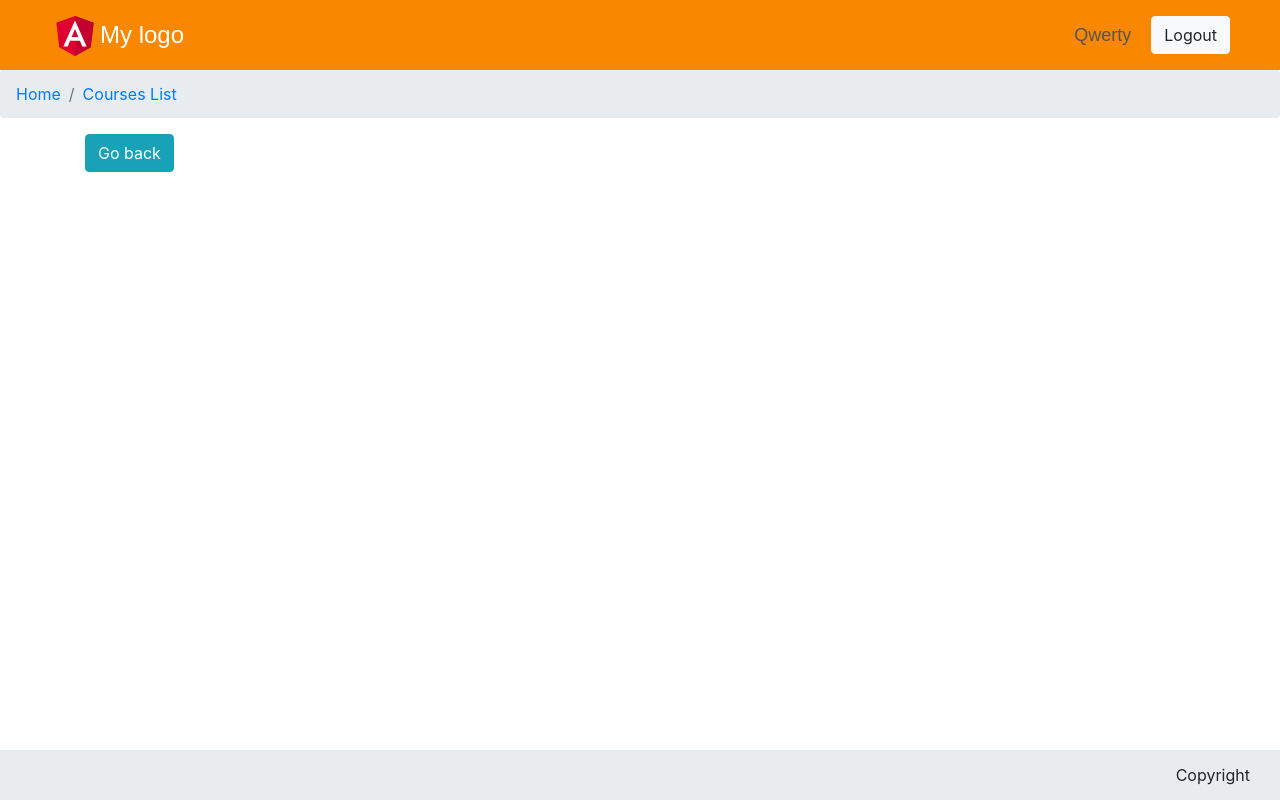
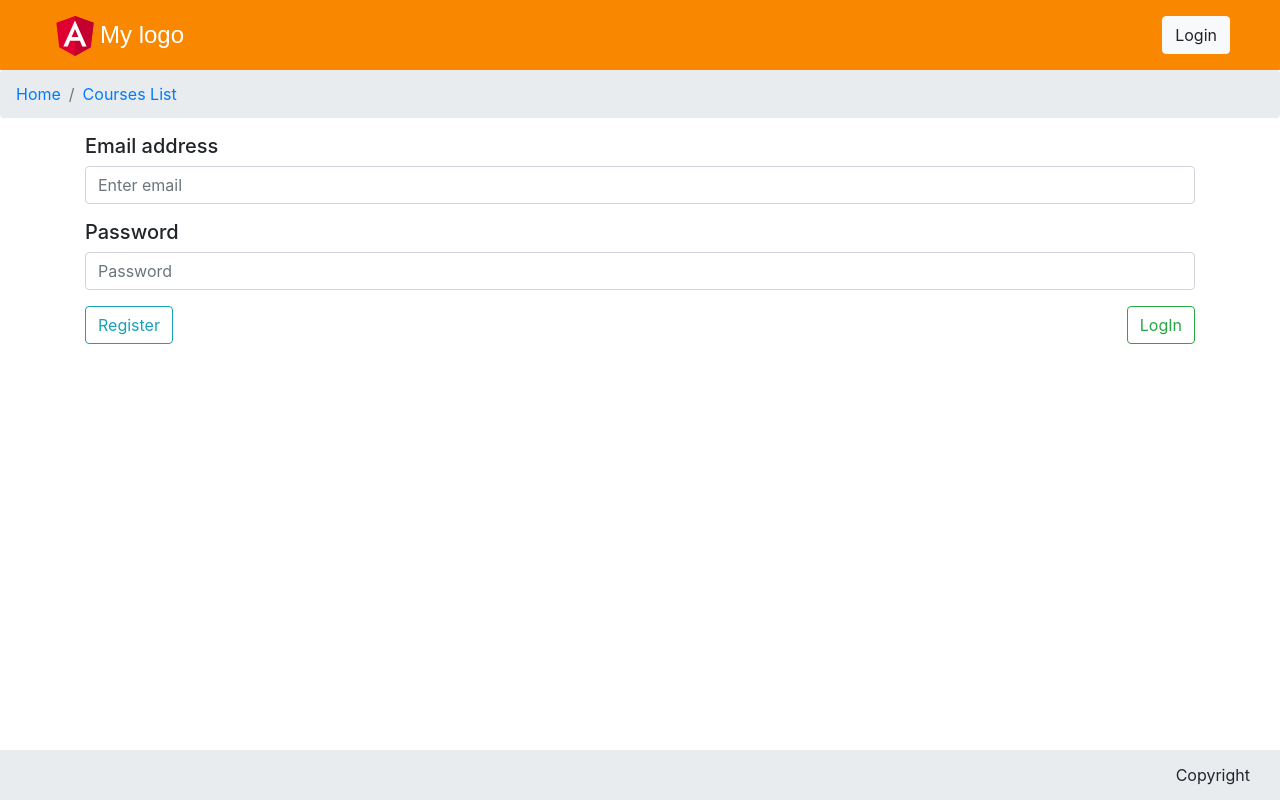
Before and after one commit to Sambl4/Angular_2018Q2, an Angular app: page /authorization in a window 1280 px wide. Built offline with nearby package versions, Linux system fonts and the light colour scheme.

Commit message:
(feat): implement auth service

```diff
--- a/src/app/authorization/authorization.module.ts
+++ b/src/app/authorization/authorization.module.ts
@@ -1,6 +1,7 @@
 import { NgModule } from '@angular/core';
 import { CommonModule } from '@angular/common';
 import { RouterModule } from '@angular/router';
+import { FormsModule, ReactiveFormsModule } from '@angular/forms';
 
 import { AuthorizationComponent } from './authorization/authorization.component';
 import { ShareModule } from '../share/share.module';
@@ -9,7 +10,8 @@ import { ShareModule } from '../share/share.module';
   imports: [
     CommonModule,
     RouterModule,
-    ShareModule
+    ShareModule,
+    FormsModule
   ],
   declarations: [
     AuthorizationComponent
--- a/src/app/authorization/authorization.service.ts
+++ b/src/app/authorization/authorization.service.ts
@@ -11,22 +11,52 @@ export class AuthorizationService {
     userPass: '123',
     token: '57fake78Token43forQwerty21User'
   };
+  private isAuthenticated: boolean;
 
   constructor() { }
 
-  Login() {
-
+  Login(options) {
+    if(options.userMail && options.userPass &&
+      options.userMail === this.authInfo.userMail &&
+      options.userPass === this.authInfo.userPass) {
+        this.setTokenToStorage(this.generateToken());
+        this.isAuthenticated = true;
+        return true;
+    } else {
+      this.isAuthenticated = false;
+      return false;
+    }
   }
 
   Logout() {
-
+    this.isAuthenticated = false;
+    this.removeTokenFromStorage();
   }
 
   IsAuthenticated(): boolean {
-    return true;
+    this.isAuthenticated = this.getTokenFromStorage() === this.GetUserInfo().token ?
+      this.isAuthenticated = true :
+      this.isAuthenticated = false;
+    return this.isAuthenticated;
   }
 
   GetUserInfo() {
-    return this.authInfo.userName;
+    return this.authInfo;
+  }
+
+  generateToken() {
+    return this.authInfo.token;
+  }
+
+  setTokenToStorage(token) {
+    localStorage.setItem('mytoken', token);
+  }
+
+  removeTokenFromStorage() {
+    localStorage.setItem('mytoken', '');
+  }
+
+  getTokenFromStorage() {
+    return localStorage.getItem('mytoken');
   }
 }
--- a/src/app/authorization/authorization/authorization.component.css
+++ b/src/app/authorization/authorization/authorization.component.css
@@ -0,0 +1,16 @@
+.form-btns {
+  display: -webkit-flex;
+  display: -moz-flex;
+  display: -ms-flex;
+  display: -o-flex;
+  display: flex;
+  justify-content: space-between;
+}
+
+.userExist.validated {
+  border: 1px solid green;
+}
+
+.userNotExist.validated {
+  border: 1px solid red;
+}
--- a/src/app/authorization/authorization/authorization.component.html
+++ b/src/app/authorization/authorization/authorization.component.html
@@ -1 +1,23 @@
-<button class="btn btn-info" routerLink="../coursesList">Go back</button>
+<!-- <button class="btn btn-info" routerLink="../coursesList">Go back</button> -->
+<div>
+  <div class="form-group">
+    <h5>Email address</h5>
+    <input type="email" class="form-control" [ngClass]="{'userNotExist' : !userExist, 'userExist' : userExist, 'validated' : validated}" aria-describedby="emailHelp" placeholder="Enter email" [(ngModel)]="authOptions.userMail">
+  </div>
+  <div *ngIf="needRegister" class="form-group">
+    <h5>User name</h5>
+    <input type="text" class="form-control" placeholder="Enter name" [(ngModel)]="authOptions.userName">
+  </div>
+  <div class="form-group">
+    <h5>Password</h5>
+    <input type="password" class="form-control" [ngClass]="{'userNotExist' : !userExist, 'userExist' : userExist, 'validated' : validated}" placeholder="Password" [(ngModel)]="authOptions.userPass">
+  </div>
+  <div *ngIf="needRegister" class="form-group">
+    <h5>Confirm password</h5>
+    <input type="password" class="form-control" placeholder="Password" [(ngModel)]="authOptions.userConfirmPass">
+  </div>
+  <div class="form-btns">
+    <button (click)="needRegister = !needRegister" class="btn btn-outline-info">Register</button>
+    <button (click)="login()" class="btn btn-outline-success">LogIn</button>
+  </div>
+</div>
--- a/src/app/authorization/authorization/authorization.component.ts
+++ b/src/app/authorization/authorization/authorization.component.ts
@@ -1,4 +1,6 @@
 import { Component, OnInit } from '@angular/core';
+
+import { AuthorizationService } from '../authorization.service';
 
 @Component({
   selector: 'app-authorization',
@@ -6,10 +8,35 @@ import { Component, OnInit } from '@angular/core';
   styleUrls: ['./authorization.component.css']
 })
 export class AuthorizationComponent implements OnInit {
-
-  constructor() { }
+  public needRegister: boolean;
+  public userExist: boolean;
+  public validated: boolean;
+  public authOptions: {
+    userMail: string;
+    userName: string,
+    userPass: string,
+    userConfirmPass: string,
+  }
+  constructor(private authorizationService: AuthorizationService) { }
 
   ngOnInit() {
+    this.needRegister = false;
+    this.authOptions = {
+      userMail: null,
+      userName: null,
+      userPass: null,
+      userConfirmPass: null,
+    }
+  }
+
+  login() {
+    if( this.authOptions && this.authOptions.userMail && this.authOptions.userPass) {
+      this.userExist = this.authorizationService.Login(this.authOptions);
+      this.validated = true;
+      console.log('logged in successfully');
+    } else {
+      this.validated = false;
+    }
   }
 
 }
--- a/src/app/core/header/header.component.html
+++ b/src/app/core/header/header.component.html
@@ -5,11 +5,13 @@
   </div>
 
   <div class="login-section">
-      <div *ngIf="isLogged" class="username">{{userName}}</div>
-      <button class="btn btn-light btn-logout"
-          (click)="isLogged = !isLogged" routerLink="../authorization">
-          <span *ngIf="!isLogged">Login</span>
-          <span *ngIf="isLogged">Logout</span>
-      </button>
+      <div *ngIf="!isLogged">
+        <button class="btn btn-light btn-logout" routerLink="../authorization">Login</button>
+      </div>
+      <div  *ngIf="isLogged" class="login-section">
+        <div class="username">{{userName}}</div>
+        <button (click)="logout()" class="btn btn-light btn-logout">Logout</button>
+      </div>
+
   </div>
 </div>
--- a/src/app/core/header/header.component.ts
+++ b/src/app/core/header/header.component.ts
@@ -17,8 +17,11 @@ export class HeaderComponent implements OnInit {
   ngOnInit() {
     this.isLogged = this.authorizationService.IsAuthenticated();
     if (this.isLogged) {
-      this.userName = this.authorizationService.GetUserInfo();
+      this.userName = this.authorizationService.GetUserInfo().userName;
     }
   }
 
+  logout() {
+    this.authorizationService.Logout();
+  }
 }
--- a/src/app/share/share.module.ts
+++ b/src/app/share/share.module.ts
@@ -1,4 +1,6 @@
 import { NgModule } from '@angular/core';
+
+import { FormsModule, ReactiveFormsModule } from '@angular/forms';
 
 import { BorderHighlightDirective } from './directives/highlight.directive';
 import { DurationFormatPipe } from './pipe/duration-format.pipe';
@@ -7,6 +9,7 @@ import { SearchByTitlePipe } from './pipe/my-search.pipe';
 
 @NgModule({
   imports: [
+    FormsModule
   ],
   declarations: [
     BorderHighlightDirective,
```
